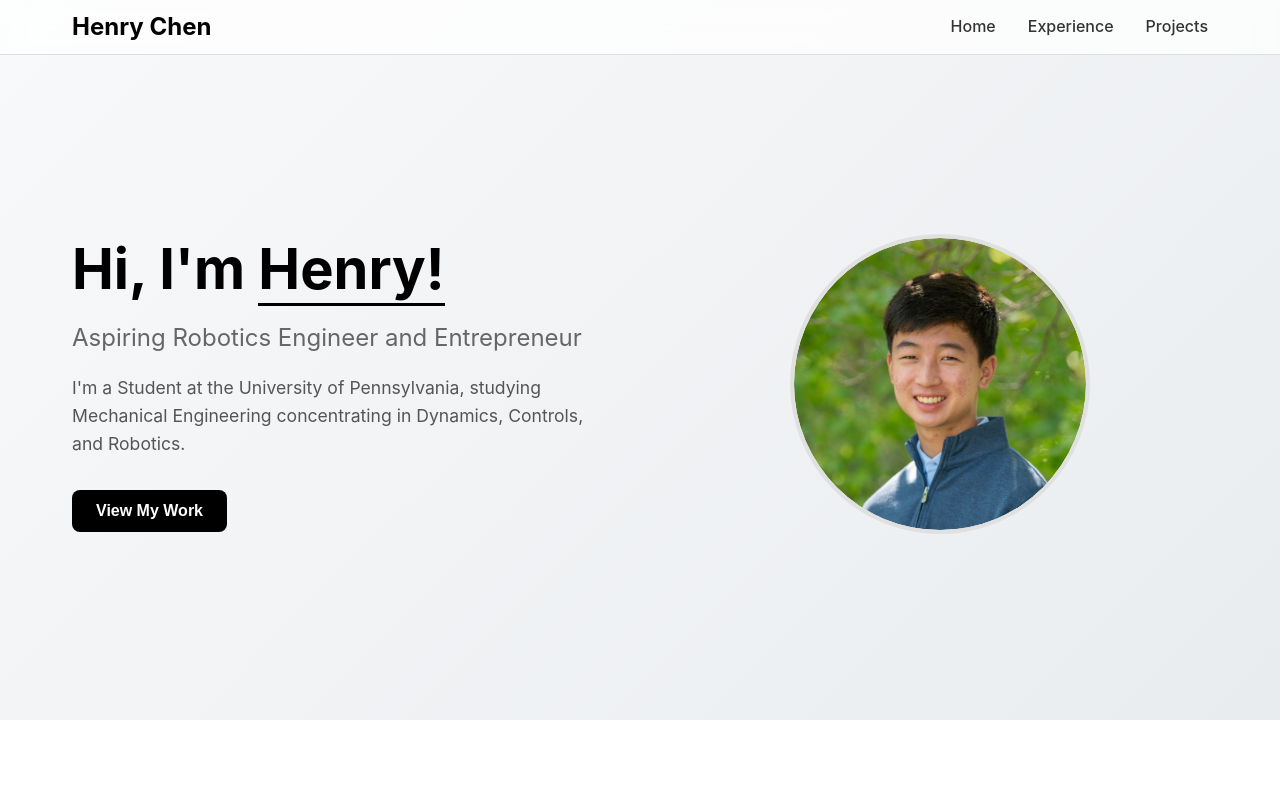
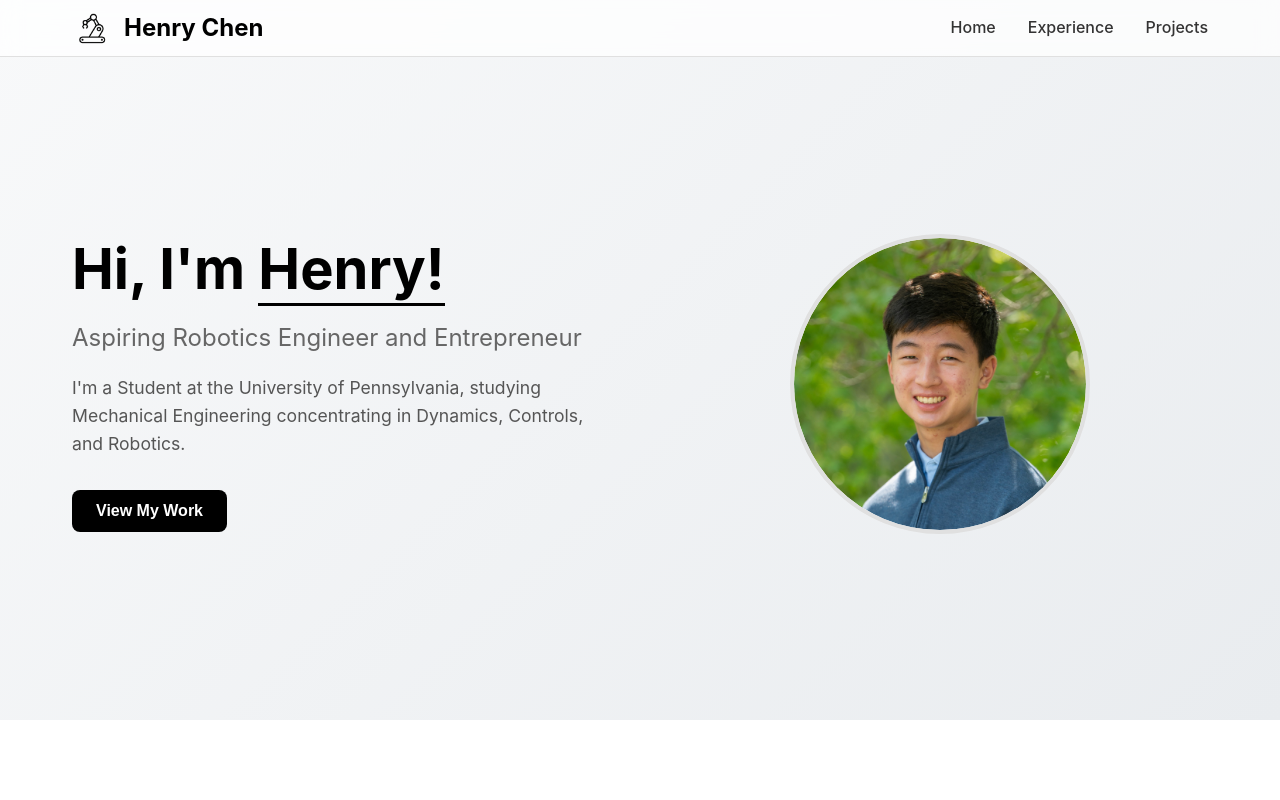
Before and after one commit to henchen8/Portfolio-Website, a React (Create React App) app: page / in a window 1280 px wide. Shown: the top 800 px of the page. Built offline with nearby package versions, Linux system fonts and the light colour scheme.

Commit message:
update icon menu bar

```diff
--- a/src/App.css
+++ b/src/App.css
@@ -28,6 +28,8 @@ body {
 .App {
   min-height: 100vh;
   background: white;
+  display: flex;
+  flex-direction: column;
 }
 
 /* Dynamic scroll-based background */
@@ -67,6 +69,15 @@ body {
   font-size: 1.5rem;
   font-weight: 700;
   color: #000000;
+  display: flex;
+  align-items: center;
+  gap: 0.75rem;
+}
+
+.logo-icon {
+  height: 40px;
+  width: auto;
+  object-fit: contain;
 }
 
 .nav-menu {
@@ -89,6 +100,7 @@ body {
 /* Main content */
 .main-content {
   margin-top: 0;
+  flex: 1;
 }
 
 /* Hero Section */
@@ -686,15 +698,16 @@ body {
 
 /* Footer */
 .footer {
-  background: #000000 !important;
-  color: white;
+  background: #f8f9fa !important;
+  color: #333;
   text-align: center;
-  padding: 2rem 0;
-  margin-top: 2rem;
+  padding: 1.5rem 0;
+  margin-top: auto;
   position: relative;
   z-index: 1000;
   background-image: none !important;
   background-attachment: initial !important;
+  min-height: 120px;
 }
 
 
@@ -719,26 +732,37 @@ body {
   display: inline-flex;
   align-items: center;
   justify-content: center;
-  width: 60px;
-  height: 60px;
+  width: 80px;
+  height: 80px;
   background: transparent;
-  color: white;
+  color: #333;
   text-decoration: none;
-  font-size: 32px;
+  font-size: 42px;
   transition: all 0.3s ease;
+}
+
+.email-icon {
+  width: 100px;
+  height: 100px;
+  font-size: 52px;
 }
 
 .linkedin-icon:hover,
 .email-icon:hover {
-  color: #cccccc;
+  color: #000000;
   transform: scale(1.1);
 }
 
 .linkedin-icon svg,
 .email-icon svg {
-  width: 36px;
-  height: 36px;
+  width: 48px;
+  height: 48px;
   fill: currentColor;
+}
+
+.email-icon svg {
+  width: 60px;
+  height: 60px;
 }
 
 /* Anchor offset for section targets */
--- a/src/App.js
+++ b/src/App.js
@@ -14,7 +14,7 @@ function App() {
     const projectsSection = document.getElementById('projects');
     if (projectsSection) {
       const elementPosition = projectsSection.getBoundingClientRect().top + window.pageYOffset;
-      const offsetPosition = elementPosition + 250; // Scroll 250px lower than projects section (100px higher than 350px)
+      const offsetPosition = elementPosition + 300; // Scroll 300px lower than projects section
 
       window.scrollTo({
         top: offsetPosition,
@@ -226,7 +226,8 @@ function App() {
       <nav className="navbar">
         <div className="nav-container">
           <div className="nav-logo">
-            <span className="logo-text">Henry Chen</span>
+            <img src="/RoboIconImage.png" alt="Logo" className="logo-icon" />
+            Henry Chen
           </div>
           <ul className="nav-menu">
             <li className="nav-item">
```
